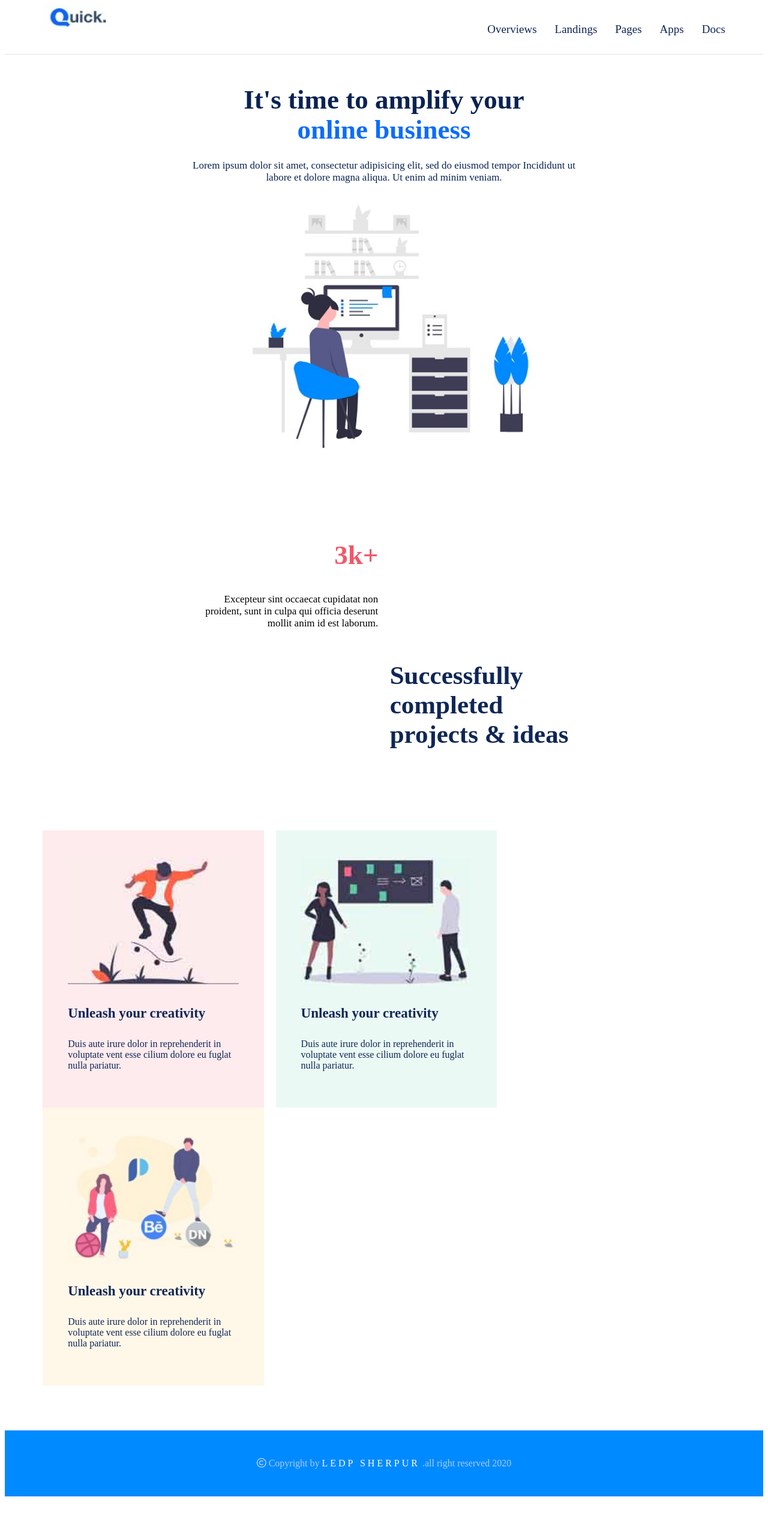
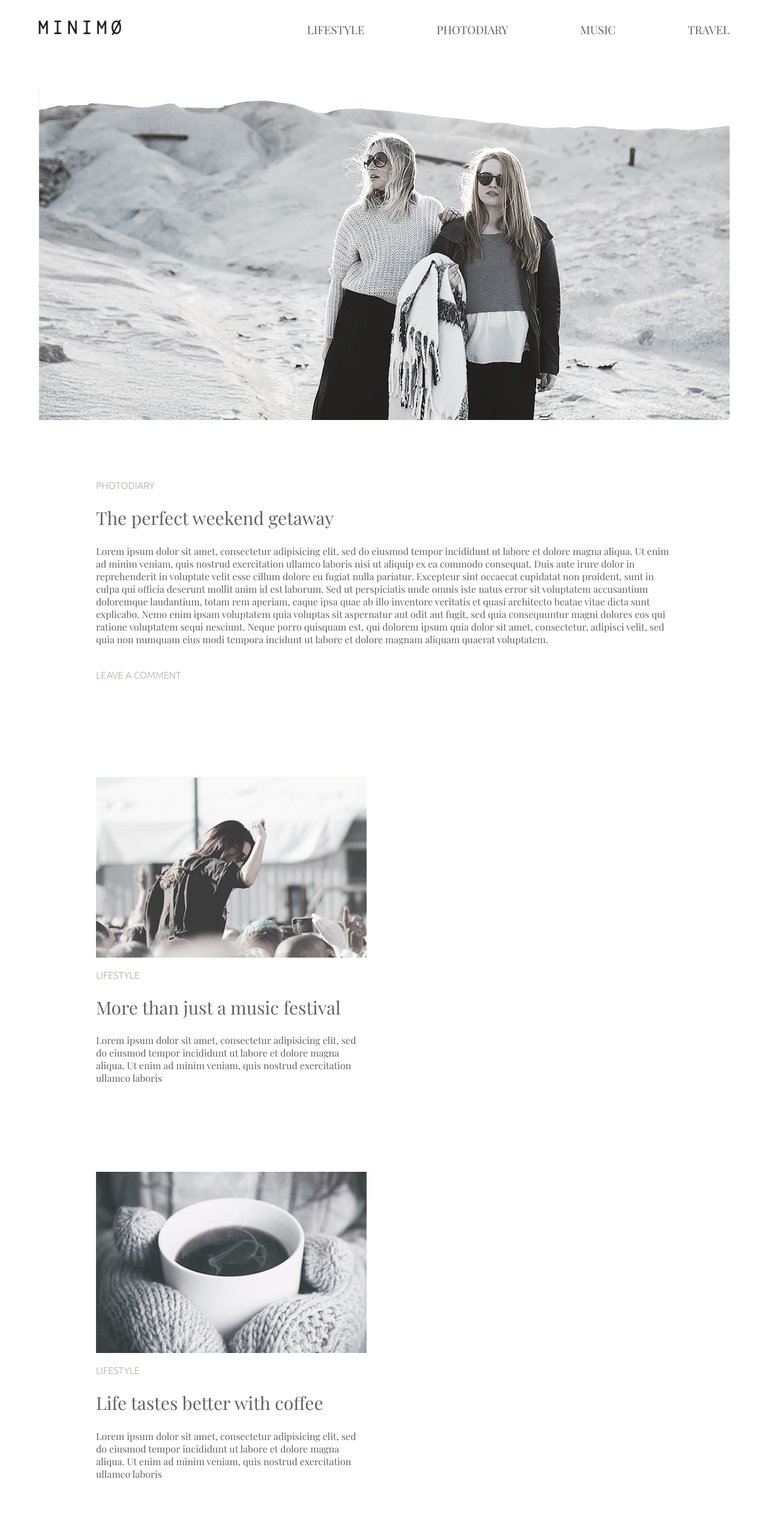
Before and after one commit to gosthasutradhar/html_quick_practice, a plain HTML site: page index.html in a window 1280 px wide. Shown: the top 2560 px of the page at 60% size. Before the commit the page ends 2502 px from the top, so only its background shows below. Drawn offline with nearby package versions, Linux system fonts and the light colour scheme; a web font is replaced by a local one.

Commit message:
Add files via upload

```diff
--- a/css/style.css
+++ b/css/style.css
@@ -1,8 +1,20 @@
 
+/*font-family: 'Playfair Display', serif;*/
+/*font-family: 'Ubuntu', sans-serif;*/
+
+body{
+	margin: 0;
+	padding: 0;
+	font-family: 'Playfair Display', serif;
+	font-size: 16px;
+	font-weight: 400;
+	color: #626262;
+}
 /*header CSS start*/
 header{
+	margin:20px 0 ;
 	width: 100%;
-   border-bottom: 1px solid #e5e1e1;
+   /*border: 1px solid;*/
 
 }
 .container{
@@ -13,8 +25,10 @@ header{
 
 }
 .logo{
+	 margin-top: 12px;
 	float: left;
-	width: 10%;
+	width: 12%;
+	/*border: 1px solid red;*/
 
 
 }
@@ -23,9 +37,9 @@ header{
 }
 .menu{
 	float: right;
-    width: 40%;
+    width: 70%;
+    /*border: 1px solid;*/
 
-    padding:14px 0;
 }
 .menu ul {
 	float: right;
@@ -36,152 +50,218 @@ header{
 	list-style: none;
 }
 .menu ul li a{
-	text-decoration: none;
-    margin: 0 15px;
+	margin: 0 60px;
+    padding: 0 0px;
     display: inline-block;
     font-size: 19px;
-    color: #0E2555;
-    text-transform: capitalize;
+    color: #626262;
+    text-transform: uppercase;
+    text-decoration: none;
 }
 .menu ul li a:hover{
-	color: #0C6BFF;
+	color: #000000;
 }
 .menu ul li:last-child a{
     margin-right: 0;
 }
 /*Header CSS end*/
-/*Banner CSS Start*/
+/*banner css start*/
 .banner{
 	padding: 50px 0;
 }
-.container2{
-	width: 55%;
-    margin: 0 auto;
-   /* border: 1px solid red;*/
-}
-.b_text{
-	text-align: center;
-}
-.b_text h1{
-	font-size: 45px;
-    color: #092252;
-    line-height: 50px;
-    margin: 0px 90px 25px;
-}
-.b_text span{
-	color: #0C6BFF ;
-}
-.b_text p{
-	    color: #092252;
-    font-size: 17px;
-    padding: 0px 10px;
-}
 .b_img{
-	padding-top: 15px;
-	    width: 75%;
-    /*border: 1px solid;*/
-    margin: 0 auto;
+	width: 100%;
 }
 .b_img img{
 	width: 100%;
 }
-/*Banner CSS end*/
-/*success CSS start*/
-.success{
+/*banner css end*/
+/*about css start*/
+.about{
+	padding: 30px 0;
+}
+.container2{
+	width: 75%;
+	/*border: 1px solid;*/
+	margin: 0 auto;
+}
+.a_wrapper{
+
+}
+.p_text{
+	font-family: 'Ubuntu', sans-serif;
+	font-size: 16px;
+	font-weight: 300;
+	color: #b4ad9e;
+	text-transform: uppercase;
+}
+.title{
+	font-size: 30px;
+	font-weight: 400;
+}
+
+.l_text{
+	font-family: 'Ubuntu', sans-serif;
+	font-size: 16px;
+	font-weight: 300;
+	color: #b4ad9e;
+	text-transform: uppercase;
+	margin-top: 40px;
+}
+/*about css end*/
+/*blog css start*/
+.blog{
 	padding: 50px 0;
+}
+.b_wrapper{
+	overflow: hidden;
+}
+.single{
+	width: 47%;
+	/*border: 1px solid;*/
+	float: left;
+	margin: 65px 60px 65px 0px;
+}
+.single:nth-child(even){
+	margin-right: 0;
+}
+.s_img{
+	/*border: 1px solid red;*/
+}
+.s_img img{
+	width: 100%;
+}
+/*blog css start*/
+/*news css start*/
+.news{
+	width: 100%;
+	background-color: #f0f0f0;
+	padding: 70px 0;
+}
+.signup{
+	text-align: center;
+}
+.s_h1{
+	color: #333333;
+	margin-top: 0;
+    margin-bottom: 70px;
+}
+.s_form{
+	width: 400px;
+	/*border: 2px solid red;*/
+	position: relative;
+	    margin: 0 auto;
+}
+.s_form input{
+	font-family: 'Playfair Display', serif;
+    font-size: 16px;
+    font-weight: 400;
+    color: #333333;
+    width: 350px;
+    height: 45px;
+    border: none;
+    border-bottom: 1px solid #333333;
+    background-color: transparent;
+    padding-left: 5px;
+    padding-right: 45px;
+}
+.s_form input:focus{
+	outline: 0;
+}
+.s_form button{
+	position: absolute;
+	background: transparent;
+	    border: none;
+	    cursor: pointer;
+	    top: 14px;
+    right: 0;
+}
+.s_form buttom:focus{
+	outline: 0;
+}
+.s_form button img{}
+
+/*news css end*/
+/*blog2 css start*/
+.blog2{
+	margin: 40px 0;
+
+}
+/*blog2 css end*/
+/*load css start*/
+.load{
+	    margin: 100px 0px;
+
+}
+.load_text{
+	width: 17%;
+	margin: 0 auto;
+
+}
+.load p{
+	text-align: center;
+    padding: 20px 32px;
+    border: 1px solid #dddcd7;
+    font-size: 20px;
+    cursor: pointer;
+}
+.load p:hover{
+	box-shadow: 0px 0px 13px 1px rgba(0,0,0,0.24);
+}
+/*load css end*/
+/*footer css start*/
+footer{
+	    margin: 10px 0;
+    padding: 10px 0;
+    background-color: #f0f0f0;
+}
+.f_wrapper{
+	overflow: hidden;
+	width: 100%;
 	/*border: 1px solid;*/
 }
-.s_content{
-	overflow: hidden;
-	padding: 0 20px;
-}
-.s_left{
-	width: 47%;
+.terms{
+	width: 40%;
 	float: left;
-	/*border: 1px solid;*/
-	padding: 0 10px;
-}
-.s_left h2{
-	text-align: right;
-    color: #f15767;
-    font-size: 45px;
-}
-.s_left p{
-	text-align: right;
-    font-size: 17px;
-}
-.s_right{
-	width: 47%;
-	float: right;
-	/*border: 1px solid;*/
-	padding: 0 10px;
-}
-.s_right h1{
-	color: #0f2656;
-    font-size: 43px;
-}
-/*success CSS end*/
-/*service css start*/
-.service{
-	padding: 50px 0;
-	/*border: 1px solid;*/
-}
-.s_wrapper{
-	overflow: hidden;
 	/*border: 1px solid red;*/
 }
-.red{
-	background-color: #fdebed;
+.terms li{
+	    margin-left: -39px;
+	list-style: none;
+
 }
-.blue{
-	background-color: #ebf9f4;
+.terms li a{
+	float: left;
+	display: inline-block;
+    color: #626262;
+    margin-right: 30px;
+    text-decoration: none;
 }
-.red2{
-	background-color: #fff7e8;
+.social_bar{
+	width: 50%;
+	float: right;
 }
-.s_single{
+.social_bar ul{
+
+	float: right;
+	/*border: 1px solid red;*/
+}
+.social_bar ul li{
 	float: left;
-    width: 25%;
-    /*border: 1px solid;*/
-    padding: 45px 42px;
-    margin-right: 20px;
-    }
-.s_single:last-child{
-	 margin-right: 0px;
+   display: inline-block;
+	list-style: none;
+	margin: 0px 20px;
 }
+.social_bar li a{
+	margin: 0 10px;
+	display: inline-block;
+    color: #626262;
+    text-decoration: none;
+}
+.social_bar ul li :last-child{
+	margin-right: 0;
+}
+.social li a i{
 
-.s_img{
 }
-.s_img img{
-	    width: 100%;
-}
-.s_text{}
-.s_text h2{
-	color: #0f2656;
-	font-size: 23px;
-	padding: 10px 0;
-}
-.s_text p{
-	color: #0f2656;
-}
-/*service css end*/
-/*footer start*/
-footer{
-	margin-top: 25px;
-    background-color: #008aff;
-    padding: 30px 0;
-}
-.f_text{
-	text-align: center;
-}
-.f_text p{
-	color: #aaccff;
-}
-
-.f_text p a{
-	color: white;
-    text-transform: uppercase;
-    text-decoration: none;
-    letter-spacing: 4px;
-}
-/*footer end*/
+/*footer css end*/
--- a/index.html
+++ b/index.html
@@ -1,112 +1,209 @@
 <!DOCTYPE html>
-<html lang>
+<html lang="en">
 <head>
+	<!--meta tag-->
 	<meta charset="utf-8">
 	<meta name="viewport" content="width=device-width, initial-scale=1.0">
+	<!--font awesome-->
 	<script src="https://kit.fontawesome.com/b7aebcc67b.js" crossorigin="anonymous"></script>
+
+	<!--fonts-->
+ 	<link rel="preconnect" href="https://fonts.gstatic.com" crossorigin>
+	<link href="https://fonts.googleapis.com/css2?family=Playfair+Display:ital,wght@0,400;0,700;0,900;1,400&display=swap" rel="stylesheet">
+
+	<link href="https://fonts.googleapis.com/css2?family=Ubuntu:wght@300&display=swap" rel="stylesheet">
+
+	<!--css link-->
 	<link rel="stylesheet" type="text/css" href="css/style.css">
-	<title>Quick</title>
+	<title>Minimo</title>
+
 </head>
 <body>
 	<!--header area Start -->
 	<header>
 		<div class="container">
+	<!--logo-->
 		<div class="logo">
 			<a href="index.html">
-			<img src="logo/quick.jpg" alt="quick">
+			<img src="logo/minimo.png" alt="minimo">
 			</a>
 		</div>
+		<!--menu-->
 		<nav class="menu">
 			<ul>
-				<li><a href="#">Overviews</a></li>
-				<li><a href="#">Landings</a></li>
-				<li><a href="#">Pages</a></li>
-				<li><a href="#">Apps</a></li>
-				<li><a href="#">Docs</a></li>
+				<li><a href="#">lifestyle</a></li>
+				<li><a href="#">photodiary</a></li>
+				<li><a href="#">music</a></li>
+				<li><a href="#">travel</a></li>
+
 			</ul>
 		</nav>
 		</div>
 </header>
 <!--header area end -->
-	<!--banner area Start -->
-	<section  class="banner">
-		<div class="container2">
-			<div class="b_text">
-			   <h1>It's time to amplify your <span>online business</span>  </h1>
-			   <p>Lorem ipsum dolor sit amet, consectetur adipisicing elit, sed do eiusmod tempor Incididunt ut labore et dolore magna aliqua. Ut enim ad minim veniam.</p>
-
-			</div>
+<!--banner area start-->
+<section class="banner">
+	<div class="container">
 		<div class="b_img">
-				<img src="images/banner.jpg" alt="quick">
+			<img src="images/banner.png" alt="minimo">
 		</div>
 	</div>
 
 </section>
-	<!--banner area end -->
-	<!--success start-->
-	<section class="success">
+<!--banner area end-->
+<!--about area start-->
+<section class="about">
 	<div class="container2">
-			<div class="s_content">
-				<div class="s_left">
-					<h2>3k+ </h2>
-					<p>Excepteur sint occaecat cupidatat non proident, sunt in culpa qui officia deserunt mollit anim id est laborum.</p>
+		<div class="a_wrapper">
+    <p class="p_text">photodiary</p>
+    <h2 class="title"> The perfect weekend getaway </h2>
+    <p class="text">Lorem ipsum dolor sit amet, consectetur adipisicing elit, sed do eiusmod tempor incididunt ut labore et dolore magna aliqua. Ut enim ad minim veniam, quis nostrud exercitation ullamco laboris nisi ut aliquip ex ea commodo consequat. Duis aute irure dolor in reprehenderit in voluptate velit esse cillum dolore eu fugiat nulla pariatur. Excepteur sint occaecat cupidatat non proident, sunt in culpa qui officia deserunt mollit anim id est laborum. Sed ut perspiciatis unde omnis iste natus error sit voluptatem accusantium doloremque laudantium, totam rem aperiam, eaque ipsa quae ab illo inventore veritatis et quasi architecto beatae vitae dicta sunt explicabo. Nemo enim ipsam voluptatem quia voluptas sit aspernatur aut odit aut fugit, sed quia consequuntur magni dolores eos qui ratione voluptatem sequi nesciunt. Neque porro quisquam est, qui dolorem ipsum quia dolor sit amet, consectetur, adipisci velit, sed quia non numquam eius modi tempora incidunt ut labore et dolore magnam aliquam quaerat voluptatem.</p>
+    <p class="l_text">Leave a comment</p>
 	</div>
-				<div class="s_right">
-				<h1>Successfully completed projects & ideas</h1>
 	</div>
+</section>
+<!--about area end-->
+<!--blog area start-->
+<section class="blog">
+	<div class="container2">
+		<div class="b_wrapper">
+			<!--single start-->
+			<div class="single">
+				<div class="s_img">
+					<img src="images/service1.png" alt="minimo">
+					</div>
+					<div class="s_text">
+					<p class="p_text">Lifestyle</p>
+					<h2 class="title">More than just a music festival </h2>
+					<p class="text"> Lorem ipsum dolor sit amet, consectetur adipisicing elit, sed do eiusmod tempor incididunt ut labore et dolore magna aliqua. Ut enim ad minim veniam, quis nostrud exercitation ullamco laboris  </p>
+					</div>
+			</div>
+			<!--single end-->
+			<!--single start-->
+			<div class="single">
+				<div class="s_img">
+					<img src="images/service2.png" alt="minimo">
+					</div>
+					<div class="s_text">
+					<p class="p_text">Lifestyle</p>
+					<h2 class="title">Life tastes better with coffee</h2>
+					<p class="text"> Lorem ipsum dolor sit amet, consectetur adipisicing elit, sed do eiusmod tempor incididunt ut labore et dolore magna aliqua. Ut enim ad minim veniam, quis nostrud exercitation ullamco laboris</p>
+					</div>
+			</div>
+			<!--single end-->
+			<!--single start-->
+			<div class="single">
+				<div class="s_img">
+					<img src="images/service3.png" alt="minimo">
+					</div>
+					<div class="s_text">
+					<p class="p_text">photodiary</p>
+					<h2 class="title">American dream </h2>
+					<p class="text"> Lorem ipsum dolor sit amet, consectetur adipisicing elit, sed do eiusmod tempor incididunt ut labore et dolore magna aliqua. Ut enim ad minim veniam, quis nostrud exercitation ullamco laboris </p>
+					</div>
+			</div>
+			<!--single end-->
+			<!--single start-->
+			<div class="single">
+				<div class="s_img">
+					<img src="images/service4.png" alt="minimo">
+					</div>
+					<div class="s_text">
+					<p class="p_text">photodiary</p>
+					<h2 class="title">A day exploring the Alps </h2>
+					<p class="text"> Lorem ipsum dolor sit amet, consectetur adipisicing elit, sed do eiusmod tempor incididunt ut labore et dolore magna aliqua. Ut enim ad minim veniam, quis nostrud exercitation ullamco laboris </p>
+					</div>
+			</div>
+			<!--single end-->
 		</div>
 
 	</div>
 
 </section>
-	<!--success end-->
-	<!--service part start-->
-	<section class="service">
-		<div class="container">
-			<div class="s_wrapper">
+<!--blog area end-->
+<!--blog2 area start-->
+<section class="news">
+	<div class="container2">
+		<div class="signup">
+			<h1 class="title s_h1">Sign up for our newsletter!</h1>
+
+			<form  class="s_form">
+				<input type="email" placeholder="Enter a valid email address">
+				<button type="submit">
+					<img src="images/send.png" alt="send">
+				</button>
+			</form>
+		</div>
+
+	</div>
+
+</section>
+<!--blog2 area end-->
+<!--blog3 area start-->
+<section class="blog2">
+	<div class="container2">
+		<div class="b_wrapper">
 			<!--single start-->
-				<div class="s_single red">
+			<div class="single">
 				<div class="s_img">
-						<img src="images/service1.jpg" alt="quick">
+					<img src="images/service5.png" alt="minimo">
 					</div>
 					<div class="s_text">
-						<h2>Unleash your creativity</h2>
-						<p>Duis aute irure dolor in reprehenderit in voluptate vent esse cilium dolore eu fuglat nulla pariatur. </p>
+					<p class="p_text">Lifestyle</p>
+					<h2 class="title">Top 10 song for running</h2>
+					<p class="text"> Lorem ipsum dolor sit amet, consectetur adipisicing elit, sed do eiusmod tempor incididunt ut labore et dolore magna aliqua. Ut enim ad minim veniam, quis nostrud exercitation ullamco laboris </p>
 					</div>
 			</div>
 			<!--single end-->
 			<!--single start-->
-				<div class="s_single blue">
+			<div class="single">
 				<div class="s_img">
-						<img src="images/service2.jpg" alt="quick">
+					<img src="images/service6.png" alt="minimo">
 					</div>
 					<div class="s_text">
-						<h2>Unleash your creativity</h2>
-						<p>Duis aute irure dolor in reprehenderit in voluptate vent esse cilium dolore eu fuglat nulla pariatur. </p>
-					</div>
-				</div>
-				<!--single end-->
-				<!--single start-->
-				<div class="s_single red2">
-					<div class="s_img">
-						<img src="images/service3.jpg" alt="quick">
-					</div>
-					<div class="s_text">
-						<h2>Unleash your creativity</h2>
-						<p>Duis aute irure dolor in reprehenderit in voluptate vent esse cilium dolore eu fuglat nulla pariatur. </p>
+					<p class="p_text">Lifestyle</p>
+					<h2 class="title">Cold winter days</h2>
+					<p class="text"> Lorem ipsum dolor sit amet, consectetur adipisicing elit, sed do eiusmod tempor incididunt ut labore et dolore magna aliqua. Ut enim ad minim veniam, quis nostrud exercitation ullamco laboris </p>
 					</div>
 			</div>
 			<!--single end-->
 		</div>
+
 	</div>
+
 </section>
-	<!--service part end-->
-	<!--footer start-->
+<!--blog3 area end-->
+<!--load area start-->
+
+<section class="load">
+	<div class="container2">
+		<div class="load_text">
+			<p>Load more</p>
+		</div>
+
+	</div>
+
+</section>
+<!--load area end-->
 <footer>
-		<div class="f_text">
-			<p><i class="far fa-copyright"></i> Copyright by <a href="index.html" title="ledp">Ledp sherpur</a> .all right reserved 2020 </p>
+	<div class="container">
+		<div class="f_wrapper">
+		<ul class="terms">
+				<li><a href="#">Terms and Conditions</a></li>
+				<li><a href="#">Privacy</a></li>
+		</ul>
+		<div class="social_bar">
+
+		<ul>
+				<li><a href="#">follow</a></li>
+				<li><a href="#"><i class="fab fa-facebook-f"></i></a></li>
+				<li><a href="#"><i class="fab fa-twitter"></i></a></li>
+				<li><a href="#"><i class="fab fa-instagram"></i></a></li>
+		</ul>
+	</div>
+
+		</div>
 	</div>
 </footer>
-	<!--footer end-->
 </body>
 </html>
```
Also changed, not shown: images/banner.png (added), images/send.png (added), images/service1.png (added), images/service2.png (added), images/service3.png (added), images/service4.png (added), images/service5.png (added), images/service6.png (added), logo/minimo.png (added). Lines whose indentation alone changed are shown as unchanged.
